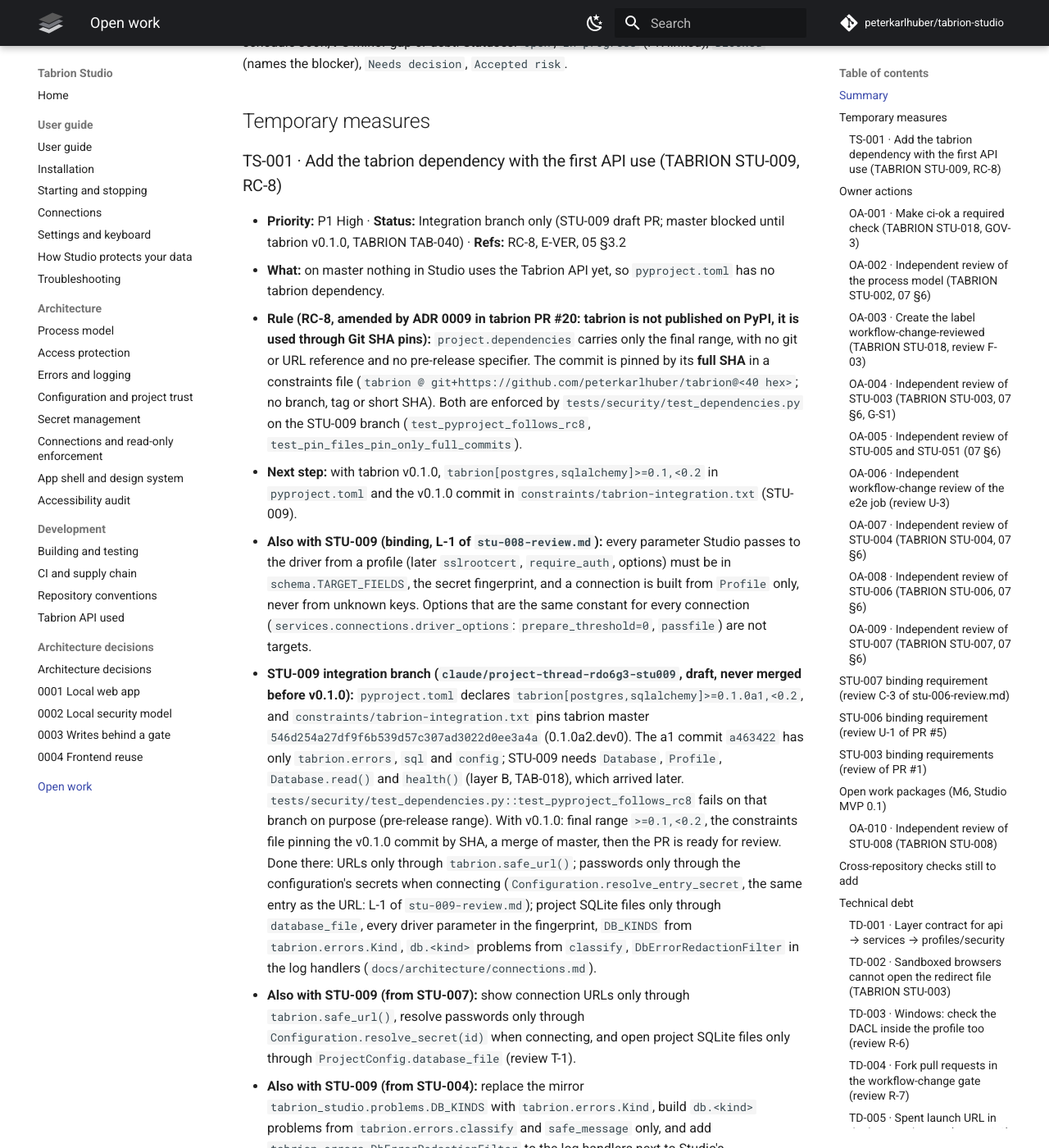
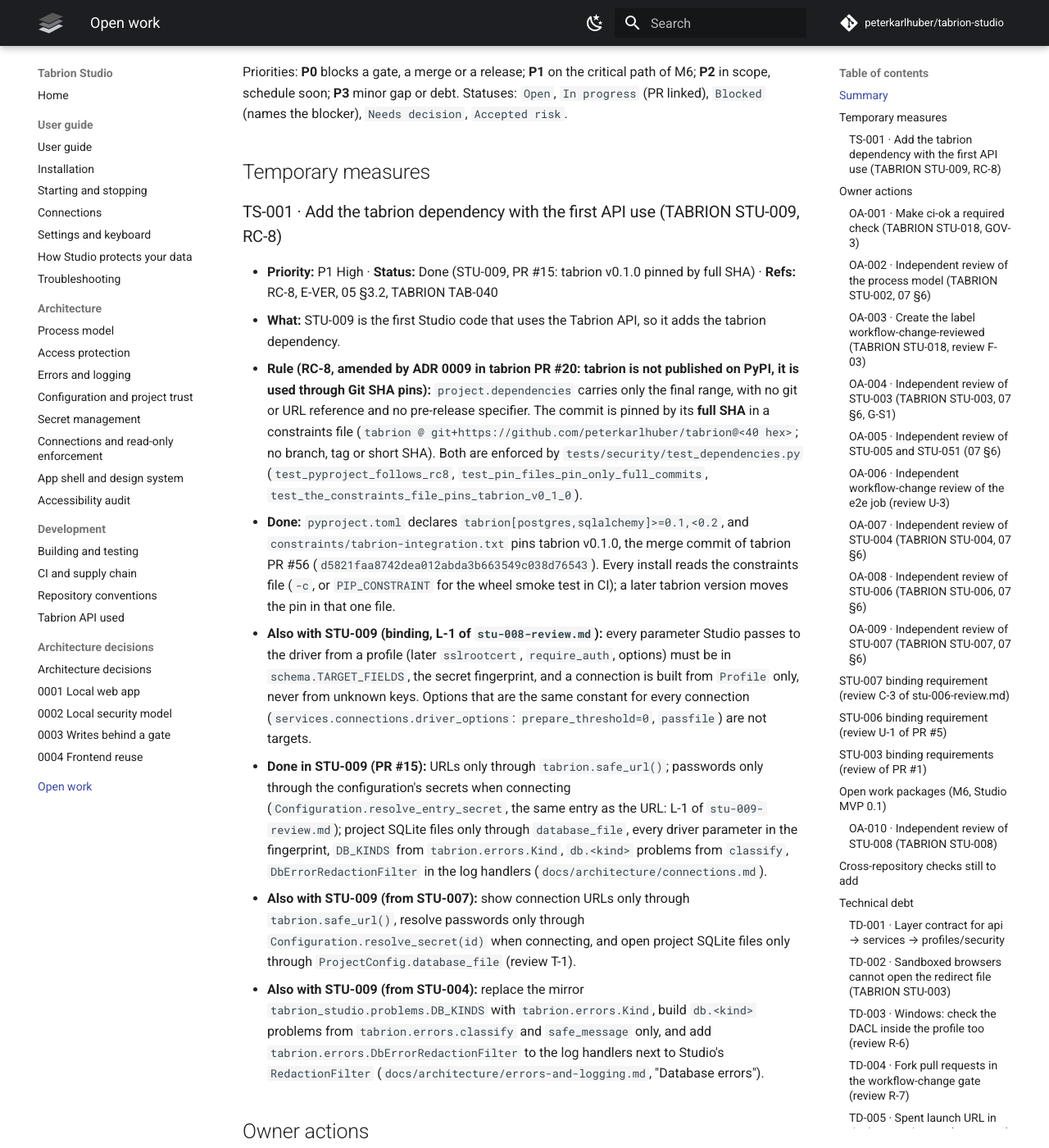
Before and after one commit to peterkarlhuber/tabrion-studio, an MkDocs documentation site: the page built from docs/TODO.md, in a window 1280 px wide and 1400 px high, scrolled down 3238 px. Shown: the whole window at 82% size. Built offline with MkDocs 1.6.1 and Material for MkDocs 9.7.7, drawn with Linux system fonts in a browser that asks for light colours; comment, search, counter and statistics services are not loaded; some of the changed text lies outside the part shown.

Commit message:
Pin tabrion v0.1.0 (d5821fa) by full SHA (STU-009, RC-8)
- constraints/tabrion-integration.txt pins tabrion v0.1.0, the merge commit
  of tabrion PR #56 (d5821faa8742dea012abda3b663549c038d76543). The file and
  its name stay: tabrion is not on PyPI, so this file is how Studio pins it
  (ADR 0009 amendment, TS-001), and ci.yml/nightly.yml read this path.
- pyproject.toml: tabrion[postgres,sqlalchemy]>=0.1,<0.2 (final range, no
  pre-release), so test_pyproject_follows_rc8 passes.
- tests/security/test_dependencies.py: the pin test is now
  test_the_constraints_file_pins_tabrion_v0_1_0 and asserts the v0.1.0 SHA
  and the final range.
- docs/guide/installation.md: install, pipx and update with
  -c constraints/tabrion-integration.txt (no --no-deps on update, so a moved
  pin is picked up). CONTRIBUTING comment reworded.
- docs/TODO.md: TS-001 and TD-012 done, STU-009 row done (PR #15).
- CHANGELOG and docs/architecture/connections.md: the integration-branch
  wording is gone.

Co-Authored-By: Claude Opus 5.5 <noreply@anthropic.com>
Claude-Session: https://claude.ai/code/session_011tY7TC7Nu5VGro3DJGJcv8

````diff
--- a/CONTRIBUTING.md
+++ b/CONTRIBUTING.md
@@ -11,7 +11,7 @@ Python 3.11 or later with pip (uv works as well, but is not required), Node.js 2
 ```bash
 python -m venv .venv
 . .venv/bin/activate            # Windows: .venv\Scripts\activate
-# STU-009 integration branch (RC-8): tabrion is not on PyPI yet, so the constraints file pins its commit.
+# tabrion is not on PyPI; the constraints file pins the tabrion v0.1.0 commit.
 pip install -e ".[dev]" -c constraints/tabrion-integration.txt
 (cd frontend && npm ci)
 ```
--- a/docs/TODO.md
+++ b/docs/TODO.md
@@ -16,7 +16,7 @@
 
 | Item | Priority | Status |
 |---|---|---|
-| TS-001 add the tabrion dependency with STU-009 | P1 | Integration branch only (STU-009 draft PR, tabrion 546d254 pinned by SHA); master gets the final range plus the v0.1.0 commit SHA pin (no PyPI) |
+| TS-001 add the tabrion dependency with STU-009 | P1 | Done (PR #15: `tabrion[postgres,sqlalchemy]>=0.1,<0.2`, tabrion v0.1.0 `d5821fa` pinned by full SHA in `constraints/tabrion-integration.txt`, no PyPI) |
 | OA-001 make `ci-ok` a required check (optional); check the ci-ok run link before every merge (stays) | P4 | Open (owner, optional) |
 | OA-002 independent review of the process model | P1 | Accepted (re-review at 988bc9d) |
 | OA-003 create the label `workflow-change-reviewed` | P1 | Open (owner) |
@@ -41,7 +41,7 @@
 | TD-009 STU-004 review: remaining Low and Info items (L-2 rest, I-1..I-5, re-review R-2) | P3 | Open |
 | TD-010 STU-006 and STU-007 reviews: remaining Low and Info items (T-1 rest, I-1, I-3..I-5; STU-007 I-4, I-5; R-1, T-4 rest, T-5 and STU-007 L-1 done) | P2 | Open |
 | TD-011 STU-008 parts that wait for STU-009 or a later package (connection test and Connect in the page, URL paste, file dialog, `openapi in sync` job; the backend routes are in the STU-009 draft) | P1 | Open |
-| TD-012 STU-009 integration: the PostgreSQL CI job, the move to tabrion v0.1.0, the binding for STU-011 | P1 | Open |
+| TD-012 STU-009 integration: the PostgreSQL CI job, the move to tabrion v0.1.0, the binding for STU-011 | P1 | Done (PR #15; the STU-011 binding stays a rule) |
 | TD-020 STU-052 parts that wait for the SQL editor and the explorer (editor shortcuts, keyboard-only E2E of every main flow, `keyboard.spec.ts` as a required e2e suite) | P2 | Open |
 | TD-021 language, theme and density were lost at every start (browser storage per port); now saved in `settings.toml` | P2 | Open (#17 merged as `061db9d`; I-5, I-6 left) |
 | TD-022 STU-053 parts that wait for later packages or a person (screen-reader sample, tree, grid, live region, editor, Firefox/WebKit, the final MVP report) | P2 | Open |
@@ -62,31 +62,25 @@ soon; **P3** minor gap or debt. Statuses: `Open`, `In progress` (PR linked), `Bl
 
 ### TS-001 · Add the tabrion dependency with the first API use (TABRION STU-009, RC-8)
 
-- **Priority:** P1 High · **Status:** Integration branch only (STU-009 draft PR; master blocked until tabrion v0.1.0,
-  TABRION TAB-040) · **Refs:** RC-8, E-VER, 05 §3.2
-- **What:** on master nothing in Studio uses the Tabrion API yet, so `pyproject.toml` has no tabrion dependency.
+- **Priority:** P1 High · **Status:** Done (STU-009, PR #15: tabrion v0.1.0 pinned by full SHA) · **Refs:** RC-8,
+  E-VER, 05 §3.2, TABRION TAB-040
+- **What:** STU-009 is the first Studio code that uses the Tabrion API, so it adds the tabrion dependency.
 - **Rule (RC-8, amended by ADR 0009 in tabrion PR #20: tabrion is not published on PyPI, it is used through Git SHA
   pins):** `project.dependencies` carries only the final range, with no git or URL reference and no pre-release
   specifier. The commit is pinned by its **full SHA** in a constraints file
   (`tabrion @ git+https://github.com/peterkarlhuber/tabrion@<40 hex>`; no branch, tag or short SHA). Both are
-  enforced by `tests/security/test_dependencies.py` on the STU-009 branch (`test_pyproject_follows_rc8`,
-  `test_pin_files_pin_only_full_commits`).
-- **Next step:** with tabrion v0.1.0, `tabrion[postgres,sqlalchemy]>=0.1,<0.2` in `pyproject.toml` and the v0.1.0
-  commit in `constraints/tabrion-integration.txt` (STU-009).
+  enforced by `tests/security/test_dependencies.py` (`test_pyproject_follows_rc8`,
+  `test_pin_files_pin_only_full_commits`, `test_the_constraints_file_pins_tabrion_v0_1_0`).
+- **Done:** `pyproject.toml` declares `tabrion[postgres,sqlalchemy]>=0.1,<0.2`, and
+  `constraints/tabrion-integration.txt` pins tabrion v0.1.0, the merge commit of tabrion PR #56
+  (`d5821faa8742dea012abda3b663549c038d76543`). Every install reads the constraints file (`-c`, or
+  `PIP_CONSTRAINT` for the wheel smoke test in CI); a later tabrion version moves the pin in that one file.
 - **Also with STU-009 (binding, L-1 of `stu-008-review.md`):** every parameter Studio passes to the driver from a
   profile (later `sslrootcert`, `require_auth`, options) must be in `schema.TARGET_FIELDS`, the secret fingerprint,
   and a connection is built from `Profile` only, never from unknown keys. Options that are the same constant for
   every connection (`services.connections.driver_options`: `prepare_threshold=0`, `passfile`) are not targets.
-- **STU-009 integration branch (`claude/project-thread-rdo6g3-stu009`, draft, never merged before v0.1.0):**
-  `pyproject.toml` declares `tabrion[postgres,sqlalchemy]>=0.1.0a1,<0.2`, and
-  `constraints/tabrion-integration.txt` pins tabrion master `546d254a27df9f6b539d57c307ad3022d0ee3a4a`
-  (0.1.0a2.dev0). The a1 commit `a463422` has only `tabrion.errors`, `sql` and `config`; STU-009 needs
-  `Database`, `Profile`, `Database.read()` and `health()` (layer B, TAB-018), which arrived later.
-  `tests/security/test_dependencies.py::test_pyproject_follows_rc8` fails on that branch on purpose (pre-release
-  range). With v0.1.0: final range `>=0.1,<0.2`, the constraints file pinning the v0.1.0 commit by SHA, a merge of
-  master, then the PR is ready for review.
-  Done there: URLs only through `tabrion.safe_url()`; passwords only through the configuration's secrets when
-  connecting (`Configuration.resolve_entry_secret`, the same entry as the URL: L-1 of `stu-009-review.md`);
+- **Done in STU-009 (PR #15):** URLs only through `tabrion.safe_url()`; passwords only through the configuration's
+  secrets when connecting (`Configuration.resolve_entry_secret`, the same entry as the URL: L-1 of `stu-009-review.md`);
   project SQLite files only through `database_file`, every driver parameter in the fingerprint, `DB_KINDS` from
   `tabrion.errors.Kind`, `db.<kind>` problems from `classify`, `DbErrorRedactionFilter` in the log handlers
   (`docs/architecture/connections.md`).
@@ -348,7 +342,7 @@ merge after OA-004.
 | TABRION STU-006 | Configuration, profiles, project trust | P1 | STU-004 | Done (PR #8, OA-008 accepted; C-1, C-2 done in PR #9): TOML schema v1, project trust (STU-T-016/-017), D-01 wired and meeting U-1. Reads only; writing profiles and settings comes with STU-008, `log_sql` takes effect with STU-011 |
 | TABRION STU-007 | Secret management | P0 | STU-006 | Done (PR #10, OA-009 accepted with conditions; C-1, I-1..I-3 done in the STU-008 PR): keyring (no plain-text fallback, refused `fail`/`null`/`keyrings.alt`), `env:`, `file:` with C-3, session secrets bound to the connection target; `PUT`/`DELETE /api/profiles/{id}/secret`, `GET /api/secrets`; fake keyring in tests |
 | TABRION STU-008 | Connection manager UI and connection test | P1 | STU-005, STU-007, STU-009 | Done except the parts that need STU-009 (PR #11, OA-010 accepted; review items in the follow-up PR): the manager (list, details, three-step assistant, delete, password), writing the user's `profiles.toml` and `settings.toml` (digest-bound, atomic, 0600, private folder), the settings view's queries and security. The connection test and "Connect" need STU-009 (TD-011) |
-| TABRION STU-009 | Connection registry and read-only enforcement | P0 | STU-007, TAB-040 | Draft PR on the integration branch (tabrion 546d254 pinned, RC-8; not before v0.1.0): registry, read-only SQLite (mode=ro, query_only, authorizer) and PostgreSQL (read-only session, `read()`, one statement, no transaction control), routes, connection test backend, engines disposed on shutdown, project SQLite only through `ProjectConfig.database_file` (T-1); STU-T-010..013, -024 in `test_read_only.py`. Open: the `backend integration (PostgreSQL 17)` job (OA-003), the page (TD-011, TD-012) |
+| TABRION STU-009 | Connection registry and read-only enforcement | P0 | STU-007, TAB-040 | Done (PR #15; tabrion v0.1.0 pinned by full SHA, RC-8): registry, read-only SQLite (mode=ro, query_only, authorizer) and PostgreSQL (read-only session, `read()`, one statement, no transaction control), routes, connection test backend, engines disposed on shutdown, project SQLite only through `ProjectConfig.database_file` (T-1); STU-T-010..013, -024 in `test_read_only.py`; the `backend integration (PostgreSQL 17)` CI job. Open: the page (TD-011) |
 | TABRION STU-051 | Status indicators and dialogs | P1 | STU-005 | Done (PR #5, review accepted): environment badge in header, tabs and title, D-01, D-02, D-06, D-08 with tested focus rules; their owners arrive with STU-006/008/011/012 |
 | TABRION STU-010..STU-015 | Explorer, query engine, SQL editor, data viewer, diagnostics, migration status | P1/P0 | STU-009, TAB-042 | The "openapi in sync" CI job planned with STU-008 is TD-011; STU-011 replaces the polling heartbeat with SSE and applies the Origin check to it |
 | TABRION STU-052 | Keyboard and command palette | P2 | STU-012 | In progress (first part in the STU-052 PR): the command palette, the shortcut help and F6/Shift+F6 over the shell, keyboard-only E2E for the flows that exist (`e2e/keyboard.spec.ts`). The editor shortcuts and the keyboard-only E2E of every main flow follow with STU-011/STU-012 (TD-020) |
@@ -394,7 +388,7 @@ and the server-side write flag (STU-ADR-0003) leave room for it.
 - **Priority:** P3 Low · **Status:** Open · **Refs:** 05 §3.2, AC-1
 - **What:** the import-linter layer contract needs the `api`, `services` and `profiles` packages. STU-006 adds `api`
   and `config` (the profiles layer; `config` never imports `api`, the app, the server, the CLI or `security`).
-  STU-009 (integration branch) adds `services` (the connection registry): it never imports `api`, the app, the
+  STU-009 adds `services` (the connection registry): it never imports `api`, the app, the
   server, the CLI or `security`, `config` never imports it, and only it imports SQLAlchemy and psycopg. Today the contracts forbid every Levuvo platform, keep the process model from importing the CLI,
   keep `tabrion_studio.security` (TABRION STU-003) below the app, the server, the process model and the CLI, and
   keep `tabrion_studio.problems` and `tabrion_studio.logs` (TABRION STU-004) below every other Studio module.
@@ -552,23 +546,24 @@ and the server-side write flag (STU-ADR-0003) leave room for it.
 
 ### TD-012 · STU-009 integration: what remains before it can merge
 
-- **Priority:** P1 High · **Status:** Open (`stu-009-review.md`, delta re-review: accepted with conditions; R-L1,
-  R-L2, I-R1 and I-R2 done, the CI condition is a separate `.github/workflows` commit for the workflow-change review)
-  · **Refs:** RC-8, 03 §5.1, §8, `docs/architecture/connections.md`
+- **Priority:** P1 High · **Status:** Done (PR #15: tabrion v0.1.0 pinned, master merged; the CI workflow commit
+  was reviewed and labeled; the STU-011 binding below stays a rule) · **Refs:** RC-8, 03 §5.1, §8,
+  `docs/architecture/connections.md`
 - **Re-review 2 (accepted with conditions; workflow change approved for the label):** R2-L1 (`DO` and the
   query-in-text functions refused), R2-I2 (tests that kill T1 and T6) and R2-I1 (no pip option after a marker) are
   done; the Info on the service port is done in a separate `.github` commit, which needs the workflow-change review
-  again before the label. Left: tabrion v0.1.0 (RC-8), then CI fully green including the RC-8 guard.
+  again before the label. The tabrion v0.1.0 pin is done; CI fully green, including the RC-8 guard, is the merge
+  condition.
 - **Conditions to leave draft (re-review):** 1. CI installs the pinned tabrion and runs the `postgres` tests (L-2,
   below); 2. R-L2, the strict pin rule (done: `tests/security/test_dependencies.py` allows only plain requirements
   and the full-SHA pin, in every requirements or constraints file at any depth); 3. R-L1 (done: token-based function
   check); 4. I-R2 (done: `test_i_r2_one_profile_read_per_connect` kills mutant N5).
-- **tabrion v0.1.0 (TS-001):** switch to the final range, pin the v0.1.0 commit by SHA in
-  `constraints/tabrion-integration.txt`, merge master, run every check, then mark the PR ready.
+- **tabrion v0.1.0 (TS-001):** done. The final range is in `pyproject.toml`, the v0.1.0 commit is pinned by SHA in
+  `constraints/tabrion-integration.txt`, and master is merged in.
 - **CI installs tabrion from the pin (L-2 of `stu-009-review.md`):** pip reads a constraints file only from `-c`,
   `PIP_CONSTRAINT` or a pip configuration file outside the repository. The workflow commit on this branch adds
   `-c constraints/tabrion-integration.txt` to every `pip install -e ".[dev]"` and sets `PIP_CONSTRAINT` for the wheel
-  installs (e2e, `build and install`, the SBOM job). It waits for the independent workflow-change review and the
+  installs (e2e, `build and install`, the SBOM job). It passed the independent workflow-change review and carries the
   `workflow-change-reviewed` label (OA-003).
 - **The CI job `backend integration (PostgreSQL 17)`** (same workflow commit, added to `.github/ci-manifest.json`):
   a `postgres:17.10` service pinned by digest, a non-superuser role that owns its database, `pytest -m postgres`
````
Also changed, not shown: CHANGELOG.md (+4 -1 lines), docs/architecture/connections.md (+0 -3 lines), docs/guide/installation.md (+12 -4 lines), pyproject.toml (+3 -6 lines), 2 other files.
